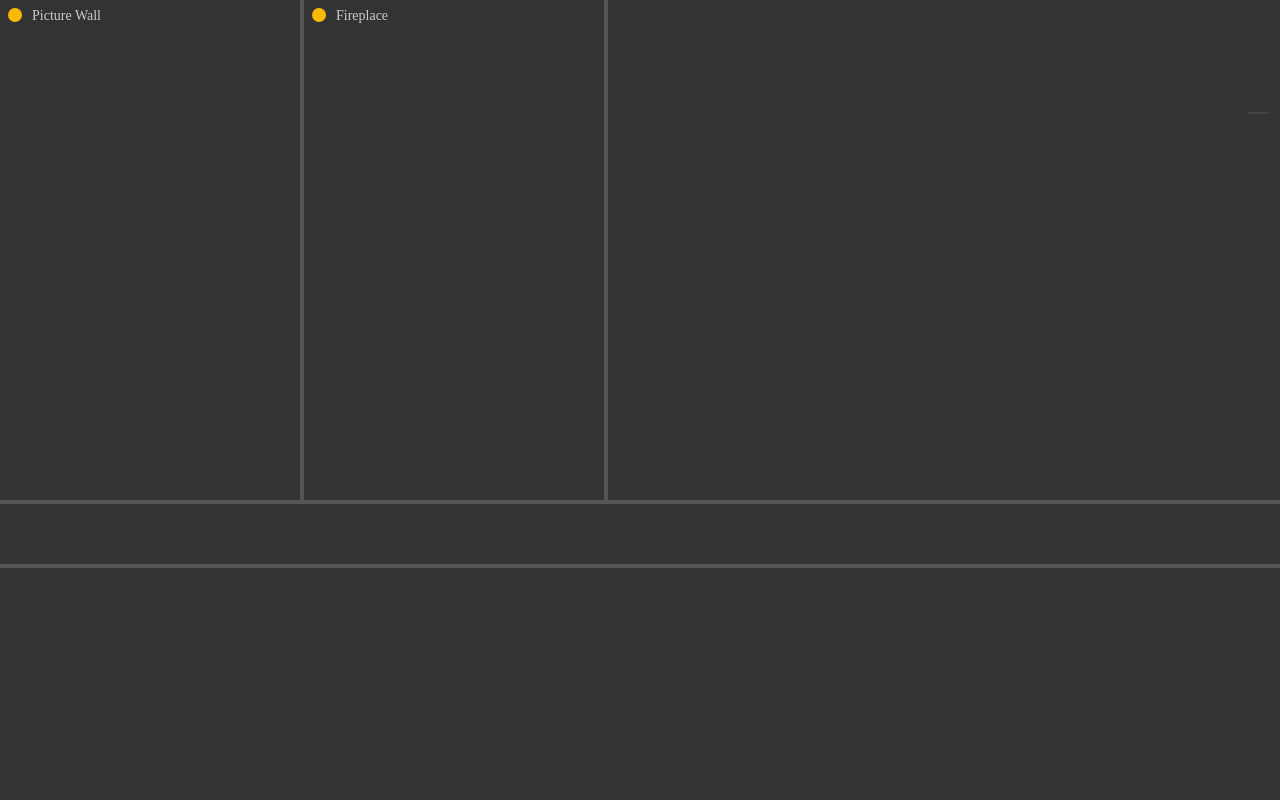
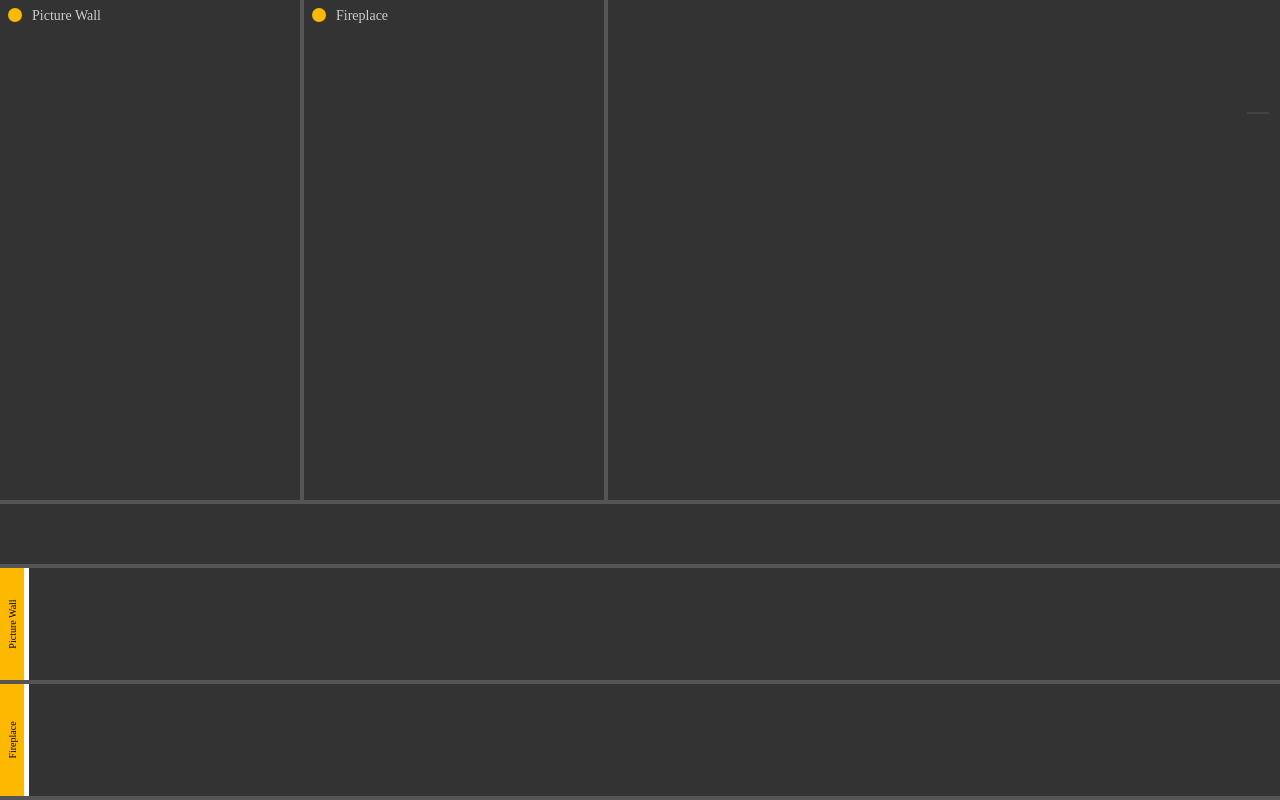
Before and after one commit to spiccone/ledableton, a SvelteKit app in the folder svelte-test/: page / in a window 1280 px wide. Built offline with nearby package versions, Linux system fonts and the light colour scheme; some icons are missing.

Commit message:
Add timeline

```diff
--- a/svelte-test/src/components/DeviceColorPicker.svelte
+++ b/svelte-test/src/components/DeviceColorPicker.svelte
@@ -40,7 +40,6 @@
       inputColor = '#F00';
       inputPrefixColor = '#CCC';
     }
-    console.log(colorLevel);
   }
 </script>
 
@@ -181,7 +180,7 @@
     box-sizing: border-box;
     flex: 0 1 auto;
     font-family: monospace;
-    height: 30px;
+    height: 100%;
     min-width: 30px;
     padding-left: 6px;
     text-transform: uppercase;
--- /dev/null
+++ b/svelte-test/src/components/DeviceTimeline.svelte
@@ -0,0 +1,45 @@
+<script lang="ts">
+  import {ColorLevel, getColorLevel} from "../helper-functions";
+  import type {Device} from "../types";
+
+  export let device: Device;
+</script>
+
+<div class="DeviceTimeline">
+  <div class="device-label-container" style="background: {device.color}">
+    <div
+      class="device-label"
+      style="color: {getColorLevel(device.color) == ColorLevel.light ? '#000' : '#fff'}">
+      {device.label}
+    </div>
+  </div>
+</div>
+
+<style>
+  .DeviceTimeline {
+    border-bottom: 4px solid var(--border-color);
+    flex: 1 0 auto;
+    height: 80px;
+    width: 100%;
+  }
+
+  .DeviceTimeline .device-label-container {
+    align-items: center;
+    border-right: 5px solid #fff;
+    display: flex;
+    height: 100%;
+    justify-content: center;
+    overflow: hidden;
+    width: 24px;
+  }
+
+  .DeviceTimeline .device-label {
+    color: #000;
+    flex: 0 1 auto;
+    font-size: 10px;
+    height: 10px;
+    transform: rotate(-90deg);
+    white-space: nowrap;
+}
+
+</style>
--- a/svelte-test/src/components/PreviewList.svelte
+++ b/svelte-test/src/components/PreviewList.svelte
@@ -9,14 +9,13 @@
 
   const previewWidths: number[] = new Array(devices.length).fill(300);
   const previewHeights: number[] = new Array(devices.length).fill(300);
-
 </script>
 
 <div class="PreviewList {layoutDirection == Layout.row ? 'layout-row' : 'layout-column'}">
   {#each devices as device, i (device.previewElementId)}
     {#if layoutDirection == Layout.row}
       <div class="device-preview-container" style="min-width: {previewWidths[i]}px">
-        <DevicePreview device={device} />
+        <DevicePreview bind:device={device} />
       </div>
       <div class="grab-bar">
         <GrabBar
@@ -26,7 +25,7 @@
       </div>
     {:else}
       <div class="device-preview-container" style="min-height: {previewHeights[i]}px">
-        <DevicePreview device={device} />
+        <DevicePreview bind:device={device} />
       </div>
       <div class="grab-bar">
         <GrabBar
--- /dev/null
+++ b/svelte-test/src/components/TimelineList.svelte
@@ -0,0 +1,23 @@
+<script lang="ts">
+  import {Device, LayoutDirection as Layout} from "../types";
+	import DeviceTimeline from './DeviceTimeline.svelte';
+
+  export let layoutDirection: Layout = Layout.column;
+  export let devices: Array<Device> = [];
+</script>
+
+<div class="TimelineList {layoutDirection == Layout.column ? 'layout-column' : 'layout-row'}">
+  {#each devices as device, i (device.previewElementId)}
+    <DeviceTimeline device={device} />
+  {/each}
+</div>
+
+<style>
+  .TimelineList {
+    display: flex;
+    flex: 1 1 auto;
+    flex-direction: column;
+    height:100%;
+    overflow-y: scroll;
+  }
+</style>
--- a/svelte-test/src/helper-functions.ts
+++ b/svelte-test/src/helper-functions.ts
@@ -8,7 +8,7 @@
       0.587 * (rgb.g * rgb.g) +
       0.114 * (rgb.b * rgb.b)
     );
-    if (hsp>170) {
+    if (hsp>160) {
       return ColorLevel.light;
     } else if (hsp>60) {
       return ColorLevel.medium;
--- a/svelte-test/src/routes/+page.svelte
+++ b/svelte-test/src/routes/+page.svelte
@@ -1,6 +1,6 @@
 <script lang="ts">
-  import { onMount } from 'svelte';
 	import PreviewList from '../components/PreviewList.svelte';
+  import TimelineList from '../components/TimelineList.svelte';
   import GrabBar from '../components/GrabBar.svelte'
   import {Device, LayoutDirection as Layout} from '../types'
   import Icon from '@iconify/svelte';
@@ -18,7 +18,9 @@
   let layoutDirectionClass = "layout-column";
   let columnLayout = true;
 
-  let devices: Array<Device> = [new Device(1, 'Picture Wall', '#FCB900'), new Device(2, 'Fireplace', '#FCB900')];
+  let devices: Array<Device> = [
+    new Device(1, 'Picture Wall', '#FCB900'),
+    new Device(2, 'Fireplace', '#FCB900')];
 
   let scalableDimension = 500;
   let height = 500;
@@ -50,7 +52,7 @@
 <div class="LightShowStudio {layoutDirectionClass}">
   <div class="preview-area" style="{columnLayout ? 'height' : 'width'}: {scalableDimension}px">
     <PreviewList
-      devices={devices}
+      bind:devices={devices}
       layoutDirection={oppositeLayoutDirection}
       locked = {locked} />
   </div>
@@ -70,8 +72,11 @@
       locked = {locked} />
   </div>
   <div class="timeline-area">
-
+    <TimelineList
+      bind:devices={devices}
+      layoutDirection={oppositeLayoutDirection} />
   </div>
+  <div class="bottom-toolbar"></div>
 
   <div class="layout-button-area">
     <!-- svelte-ignore a11y-click-events-have-key-events -->
```
Also changed, not shown: svelte-test/src/components/DevicePreview.svelte (+5 -5 lines).
